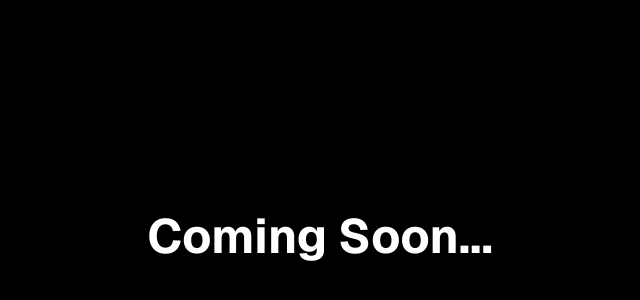
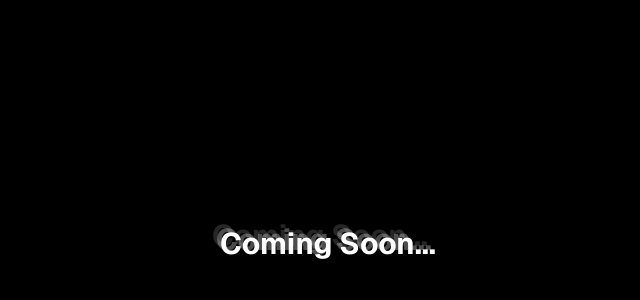
Before and after one commit to AustinKKKK/portfolio-site, a Next.js app: page /projects in a window 1280 px wide. Shown: the part 164-464 px from the top of the page, without its empty margins (320-960 px from the left). Built offline with nearby package versions, Linux system fonts and the light colour scheme.

Commit message:
8th Deploy

```diff
--- a/src/app/projects/page.tsx
+++ b/src/app/projects/page.tsx
@@ -1,9 +1,27 @@
+function LayeredText({ text }: { text: string }) {
+  return (
+    <div className="relative inline-block whitespace-nowrap">
+      <span className="invisible text-3xl font-bold">{text}</span>
+
+      <span className="absolute left-0 top-0 text-3xl font-bold text-white/15">
+        {text}
+      </span>
+
+      <span className="absolute left-1 top-1 text-3xl font-bold text-white/30">
+        {text}
+      </span>
+
+      <span className="absolute left-2 top-2 text-3xl font-bold text-white">
+        {text}
+      </span>
+    </div>
+  );
+}
+
 export default function ProejctsPage() {
   return (
     <main className="min-h-screen bg-black text-white flex items-center justify-center">
-      <div className="text-5xl font-bold">
-        Coming Soon...
-      </div>
+      <LayeredText text="Coming Soon..." />
     </main>
   );
 }
```
